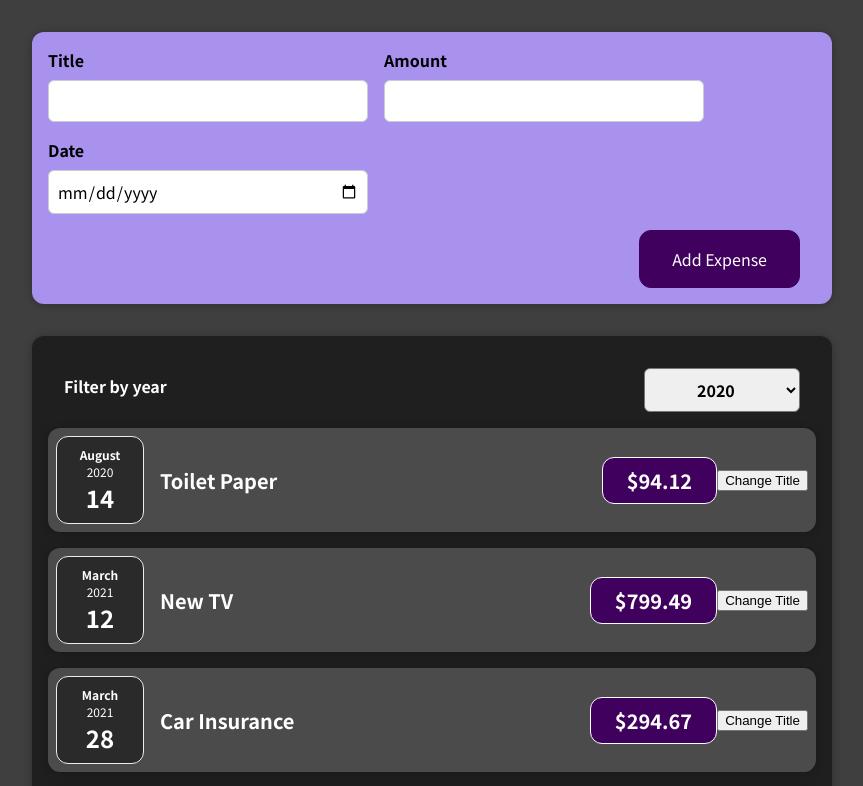
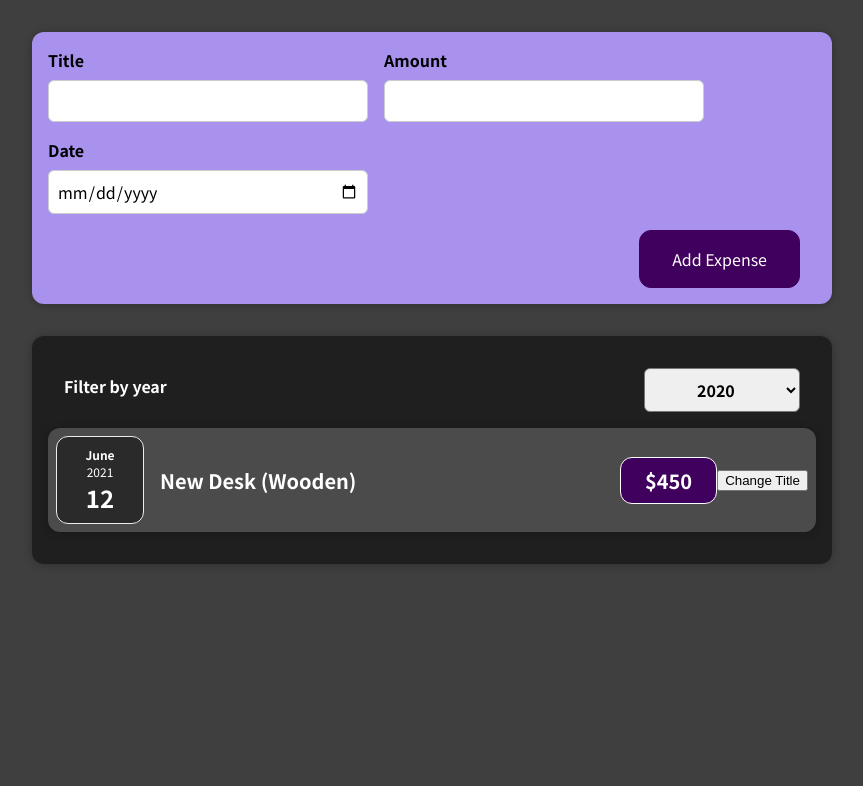
Before and after one commit to FrankBishop/01-starting-setup, a React (Create React App) app: page / in a window 1280 px wide. Shown: the top 786 px of the page, without its empty margins (208-1071 px from the left). Built offline with nearby package versions, Linux system fonts and the light colour scheme.

Commit message:
list rendered

```diff
--- a/src/App.js
+++ b/src/App.js
@@ -1,21 +1,21 @@
 import Expenses from "./components/Expenses/Expenses";
 import NewExpense from "./components/NewExpense/NewExpense";
+import React, { useState } from "react";
 
-function App() {
-  const expenses = [
-    {
-      id: "e1",
-      title: "Toilet Paper",
-      amount: 94.12,
-      date: new Date(2020, 7, 14),
-    },
-    { id: "e2", title: "New TV", amount: 799.49, date: new Date(2021, 2, 12) },
-    {
-      id: "e3",
-      title: "Car Insurance",
-      amount: 294.67,
-      date: new Date(2021, 2, 28),
-    },
+const dummyExpenses = [
+  // {
+  //   id: "e1",
+  //   title: "Toilet Paper",
+  //   amount: 94.12,
+  //   date: new Date(2020, 7, 14),
+  // },
+  // { id: "e2", title: "New TV", amount: 799.49, date: new Date(2021, 2, 12) },
+  // {
+  //   id: "e3",
+  //   title: "Car Insurance",
+  //   amount: 294.67,
+  //   date: new Date(2021, 2, 28),
+  // },
   {
     id: "e4",
     title: "New Desk (Wooden)",
@@ -24,9 +24,13 @@
   },
 ];
 
-  const addExpenseHandler = expense => {
-    console.log('in App.js');
-    console.log(expense);
+function App() {
+  const [expenses, setExpenses] = useState(dummyExpenses);
+
+  const addExpenseHandler = (expense) => {
+    setExpenses((prevExpenses) => {
+      return [expense, ...prevExpenses];
+    });
   };
 
   return (
--- a/src/components/Expenses/ExpenseItem.js
+++ b/src/components/Expenses/ExpenseItem.js
@@ -16,7 +16,7 @@
     <Card className="expense-item">
       <ExpenseDate date={props.date} />
       <div className="expense-item__description">
-        <h2>{title}</h2>
+        <h2>{props.title}</h2>
         <div className="expense-item__price">${props.amount}</div>
       </div>
       <button onClick={clickHandler}>Change Title</button>
--- a/src/components/Expenses/Expenses.js
+++ b/src/components/Expenses/Expenses.js
@@ -15,26 +15,14 @@
     <div>
       <Card className="expenses">
         <ExpenseFilter selectedYear= {year} yearChangeHandler={yearChangeHandler} />
-        <ExpenseItem
-          title={props.items[0].title}
-          amount={props.items[0].amount}
-          date={props.items[0].date}
-        ></ExpenseItem>
-        <ExpenseItem
-          title={props.items[1].title}
-          amount={props.items[1].amount}
-          date={props.items[1].date}
-        ></ExpenseItem>
-        <ExpenseItem
-          title={props.items[2].title}
-          amount={props.items[2].amount}
-          date={props.items[2].date}
-        ></ExpenseItem>
-        <ExpenseItem
-          title={props.items[3].title}
-          amount={props.items[3].amount}
-          date={props.items[3].date}
-        ></ExpenseItem>
+        {props.items.map((expense) => (
+          <ExpenseItem
+            key={expense.id}
+            title={expense.title}
+            amount={expense.amount}
+            date={expense.date}
+            />
+          ))}
       </Card>
     </div>
   );
```
Also changed, not shown: 1 other file (tests, documents, lock files or other folders). Lines whose indentation alone changed are shown as unchanged.
